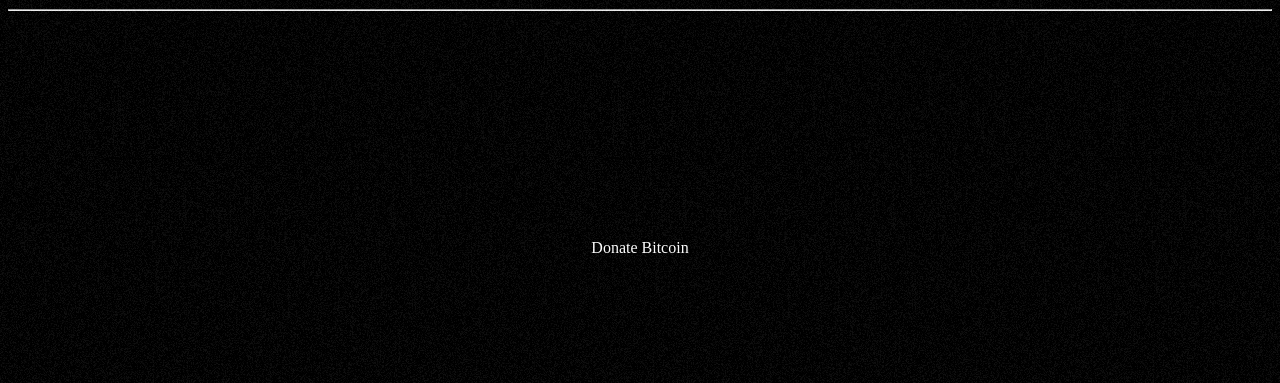
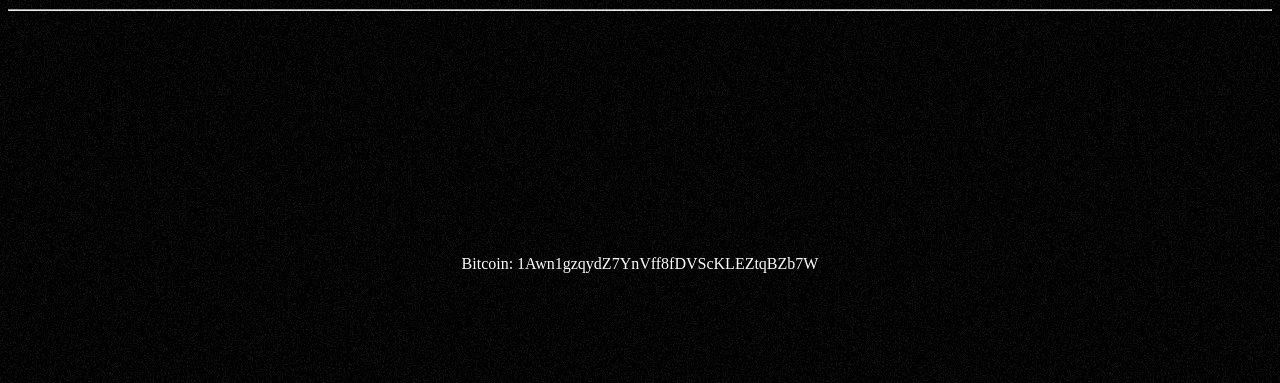
Before and after one commit to didrusgames/didrusgames.github.io, a plain HTML site: page index.html in a window 1280 px wide. Shown: the part 417-800 px from the top of the page. Drawn offline with nearby package versions, Linux system fonts and the light colour scheme.

```diff
--- a/index.html
+++ b/index.html
@@ -113,7 +113,9 @@
 	<hr />
 	<center>
 		<iframe src="https://money.yandex.ru/quickpay/shop-widget?writer=seller&targets=%D0%9F%D0%BE%D0%B4%D0%B4%D0%B5%D1%80%D0%B6%D0%B0%D1%82%D1%8C&targets-hint=&default-sum=15&button-text=11&payment-type-choice=on&hint=&successURL=&quickpay=shop&account=410015267705873" width="450" height="216" frameborder="0" allowtransparency="true" scrolling="no"></iframe><br />
-		<a href = "https://blockchain.info/payment_request?address=1Awn1gzqydZ7YnVff8fDVScKLEZtqBZb7W&message=Donate" style = "color: #fff; text-decoration: none;">Donate Bitcoin</a>
+		<p style = "color: white;">
+			Bitcoin: 1Awn1gzqydZ7YnVff8fDVScKLEZtqBZb7W
+		</p>
 	</center>
 </body>
 </html>
```
Also changed, not shown: roja2.html (+1 -0 lines).
